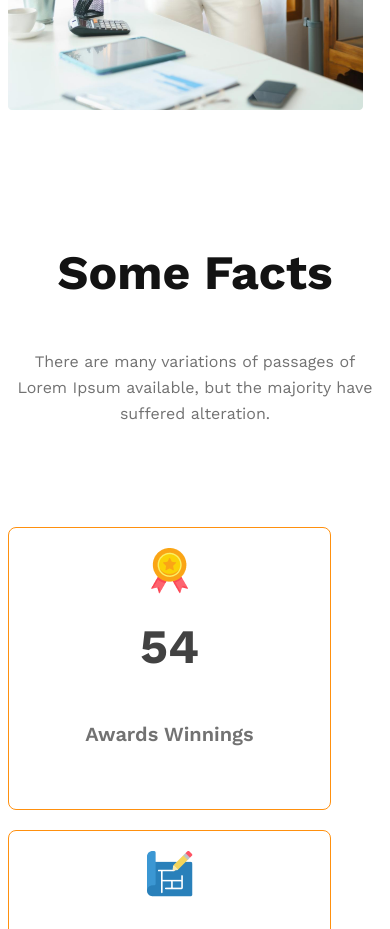
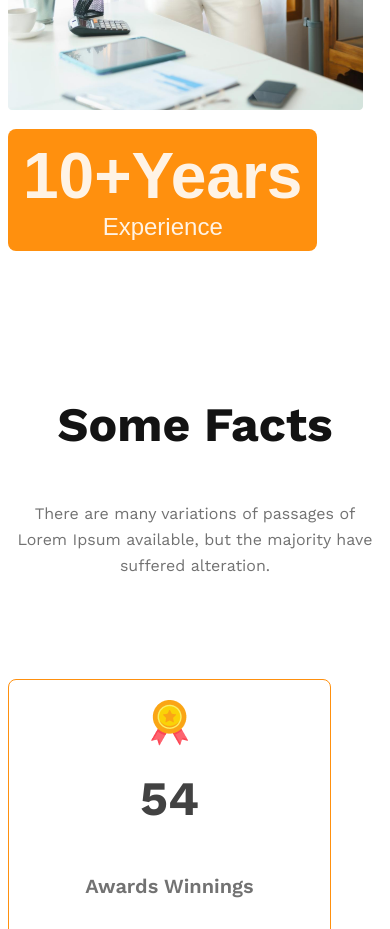
Before and after one commit to msmahfuz3140/g3-architects-code, a plain HTML site: page index.html in a window 390 px wide. Shown: the part 4680-5609 px from the top of the page. Drawn offline with nearby package versions, Linux system fonts and the light colour scheme.

Commit message:
design experience btn and responsive this button

```diff
--- a/index.html
+++ b/index.html
@@ -82,6 +82,10 @@
                 </div>
                 <div class="enjoy-image">
                     <img src="images/architect.png" alt="">
+                    <button id="Experience" class="btn-primary">
+                        <span id="years">10+Years</span> <br>
+                        <span>Experience</span>
+                    </button>
                 </div>
             </div>
 
--- a/styles/style.css
+++ b/styles/style.css
@@ -191,19 +191,22 @@ main {
 .sponsor-image img {
     filter: grayscale(100%);
 }
+
 /* enjoy style  */
 
-.enjoy-container{
+.enjoy-container {
     display: flex;
     max-width: 1440px;
     margin: 130px auto;
     gap: 54px;
 }
-.enjoy-content{
+
+.enjoy-content {
     max-width: 596px;
     max-height: 982px;
 }
-.enjoy-content h3{
+
+.enjoy-content h3 {
     font-size: 3rem;
     font-weight: bold;
     color: #131313;
@@ -211,21 +214,37 @@ main {
     border-left: 5px solid #FF900E;
     padding-left: 21px;
 }
-.enjoy-content p{
+
+.enjoy-content p {
     font-size: 1rem;
     line-height: 26px;
     color: #727272;
     margin-bottom: 30px;
 }
-.enjoy-card .card{
+
+.enjoy-card .card {
     box-shadow: 0 4px 30px 0 #00000014;
     padding: 10px 20px;
     max-height: 171px;
     margin-bottom: 10px;
     border-radius: 8px;
 }
+
+#Experience {
+    padding: 46px 42px;
+    font-size: 1.5rem;
+    font-weight: 500;
+    margin-left: -40px;
+    margin-top: -70px;
+}
+
+#years {
+    font-size: 4rem;
+    font-weight: 700;
+}
+
 /* footer style  */
-footer p{
+footer p {
     background-color: #FFF4E7;
     max-width: 1440px;
     height: 100px;
@@ -290,32 +309,41 @@ footer p{
     }
 
     .sponsor-image img {
-       margin-bottom: 30px;
+        margin-bottom: 30px;
     }
 
-    .enjoy-container{
+    .enjoy-container {
         display: block;
     }
-    .facts h3{
+
+    .facts h3 {
         margin-top: 0;
     }
-    .enjoy-content h3{
+
+    .enjoy-content h3 {
         font-size: 2rem;
     }
-    .enjoy-image img{
+
+    .enjoy-image img {
         max-width: 95%;
         margin-top: 230px;
     }
-    .enjoy-card .card{
+
+    .enjoy-card .card {
         max-height: 200px;
 
     }
-    footer p{
+
+    footer p {
         max-width: 95%;
         margin-bottom: 0;
         margin-top: 80px;
         font-size: 1rem;
         text-align: center;
+    }
+    #Experience{
+        padding: 10px 15px;
+        margin: 15px auto;
     }
 }
 
```
